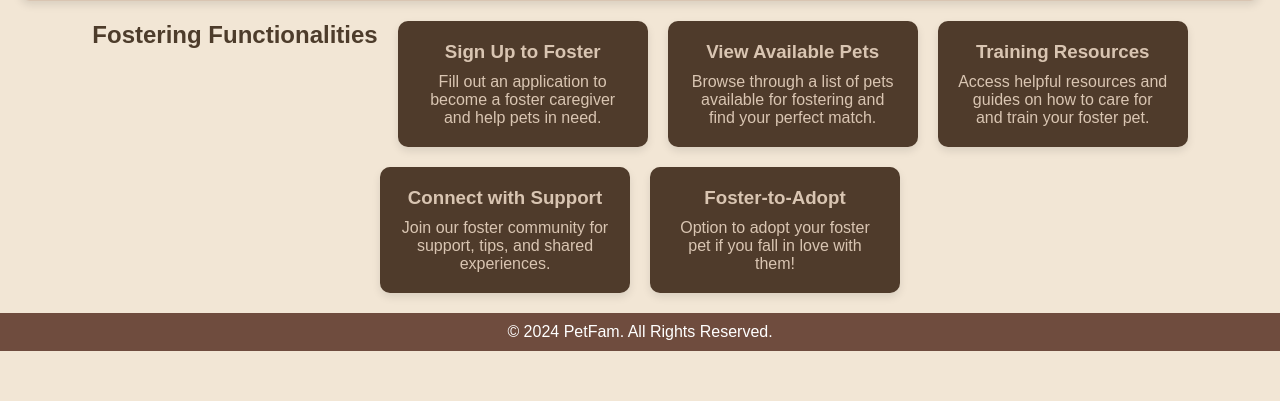
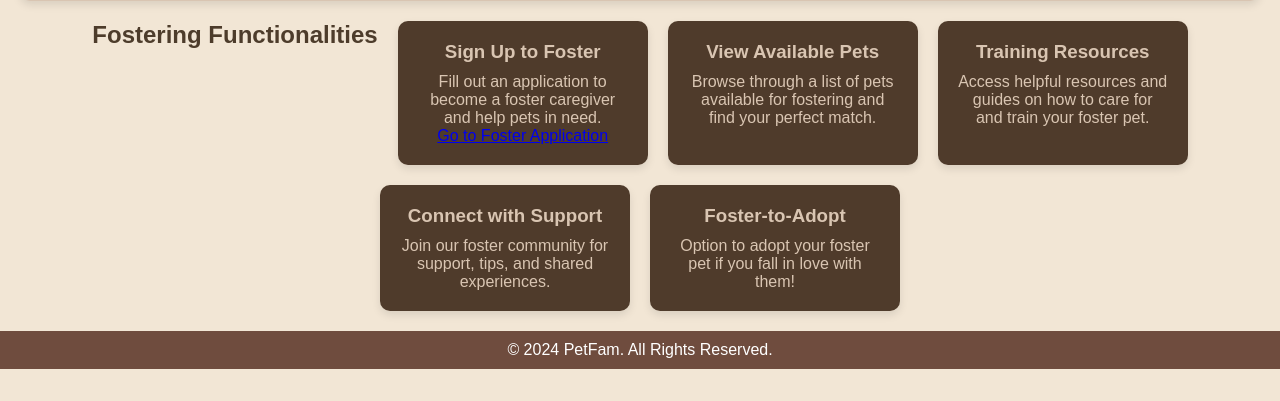
Before and after one commit to Sharo-11/PetFam, a Flask app: page /foster in a window 1280 px wide. Shown: the part 341-742 px from the top of the page. Run offline with Flask 3, Linux system fonts and the light colour scheme.

Commit message:
Update foster.html

```diff
--- a/templates/foster.html
+++ b/templates/foster.html
@@ -40,6 +40,7 @@
             <div class="service-card">
                 <h3>Sign Up to Foster</h3>
                 <p>Fill out an application to become a foster caregiver and help pets in need.</p>
+                <a href="../templates/foster_form.html" class="button-link">Go to Foster Application</a>
             </div>
             <div class="service-card">
                 <h3>View Available Pets</h3>
```
Lines whose indentation alone changed are shown as unchanged.
